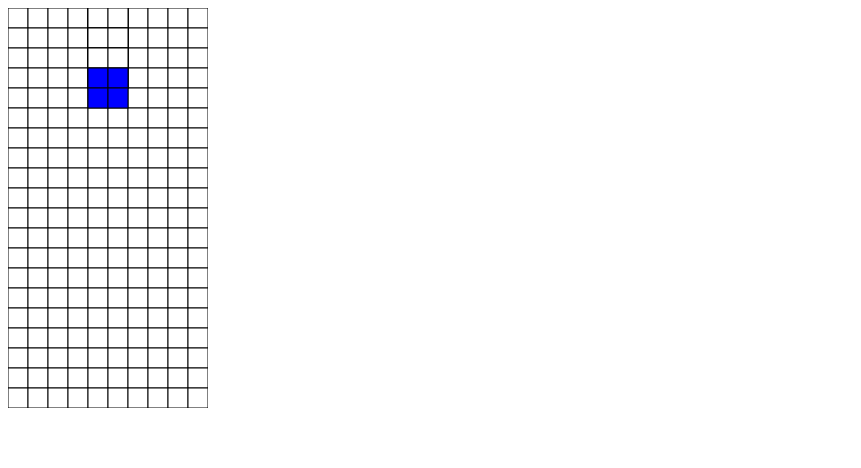
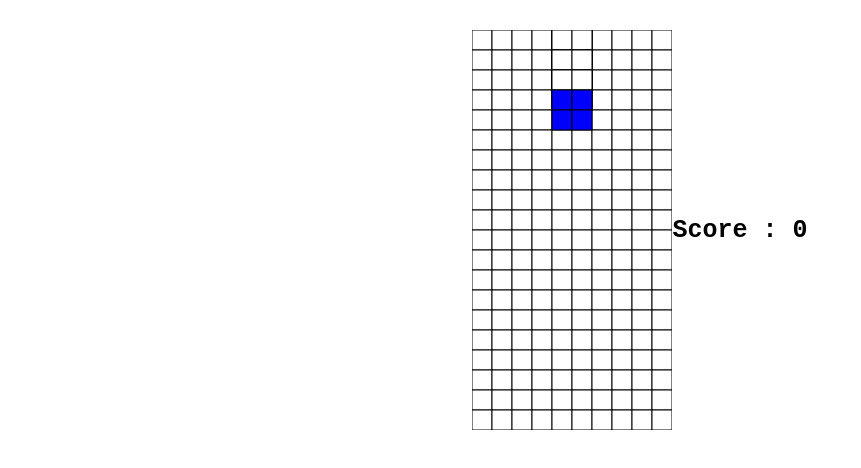
Before and after one commit to FrankChinedu/tetris, a plain HTML site: page index.html in a window 1280 px wide. Shown: the whole page, without its empty margins (0-861 px from the left). Drawn offline with Linux system fonts and the light colour scheme.

Commit message:
add css and make error correction

```diff
--- a/index.html
+++ b/index.html
@@ -5,10 +5,15 @@
     <meta http-equiv="X-UA-Compatible" content="IE=edge">
     <title>Tetis</title>
     <meta name="viewport" content="width=device-width, initial-scale=1">
-    <!-- <link rel="stylesheet" type="text/css" media="screen" href="main.css" /> -->
+    <link rel="stylesheet" type="text/css" media="screen" href="style.css" />
 </head>
 <body>
-    <canvas id="tetris" width="200" height="400"></canvas>
+    <div class="body">
+        <canvas id="tetris" width="200" height="400"></canvas>
+        <div class="score">
+            Score : <div id="score">0</div>
+        </div>
+    </div>
 
     <script src="tetrominoes.js"></script>
     <script src="tetris.js"></script>
--- /dev/null
+++ b/style.css
@@ -0,0 +1,18 @@
+body{
+}
+.body {
+    display: flex;
+    justify-content: center;
+    align-items: center;
+    margin: 30px;
+}
+
+#score {
+    display: inline-block;
+}
+
+.score{
+    font-size: 25px;
+    font-weight: bold;
+    font-family: monospace
+}
--- a/tetris.js
+++ b/tetris.js
@@ -1,6 +1,7 @@
 // 'use strick';
-const cvs = canvas  = document.getElementById('tetris');
-const ctx = context = cvs.getContext('2d');
+const cvs  = document.getElementById('tetris');
+const ctx  = cvs.getContext('2d');
+const scoreElement = document.getElementById("score");
 
 const ROW = 20;
 const COL = COLUMN = 10;
@@ -156,7 +157,7 @@ Piece.prototype.lock = function (){
     for (r = 0; r < this.activeTetromino.length; r++) {
         for (c = 0; c < this.activeTetromino.length; c++) {
             // we skip vacant squares
-            if (this.activeTetromino[r][c]) {
+            if (!this.activeTetromino[r][c]) {
                 continue;
             }
             if(this.y + r < 0){
@@ -166,8 +167,6 @@ Piece.prototype.lock = function (){
                 break;
             }
             //we lock the piece
-            // console.log(this.y + r,this.x + c ,this.color);
-            // console.log(board)
             board[this.y + r][this.x + c] = this.color
         }
     }
@@ -221,6 +220,7 @@ Piece.prototype.collision = function (x,y, piece){
             }
         }
     }
+    return false;
 }
 
 document.addEventListener("keydown", control);
```
